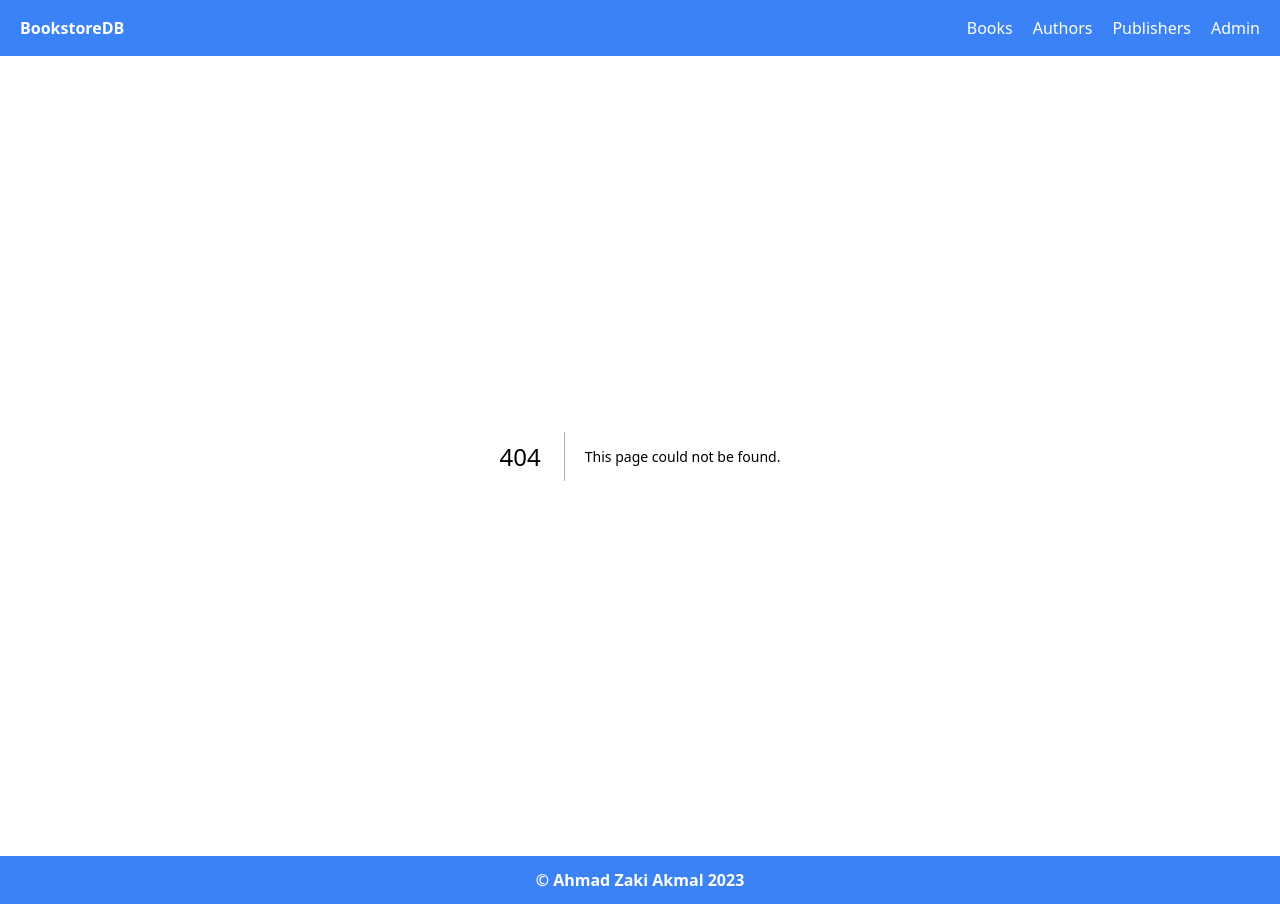
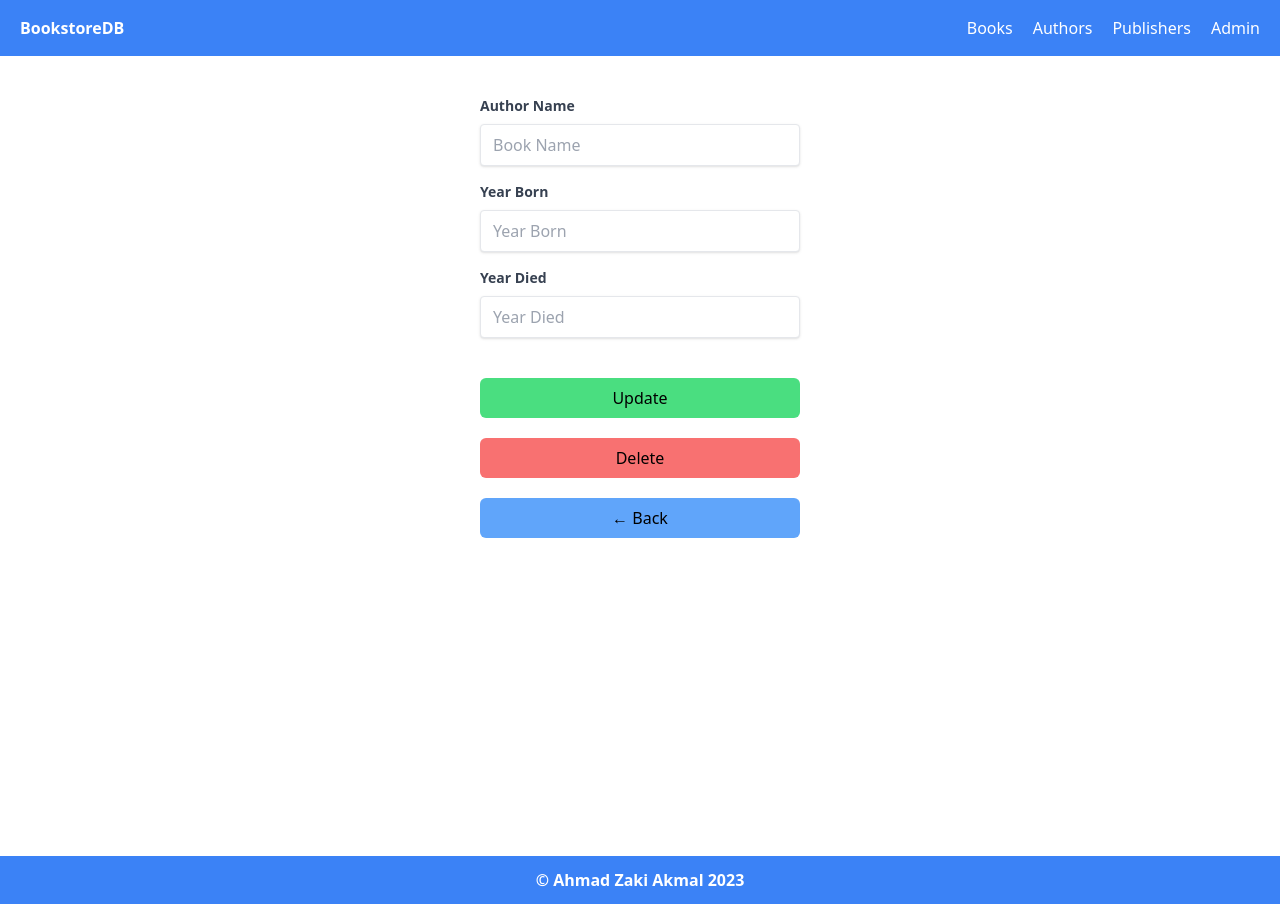
Before and after one commit to ahmadzaki2975/TBD-Frontend, a Next.js app: page /admin/authors/1 in a window 1280 px wide. Before the commit this address had no page. Built offline with nearby package versions, Linux system fonts and the light colour scheme; no server answers.

Commit message:
feat: add admin/authors and [id]

```diff
--- /dev/null
+++ b/src/pages/admin/authors/[id].jsx
@@ -0,0 +1,109 @@
+import axios from "axios";
+import { useRouter } from "next/router";
+import { useEffect, useState } from "react";
+
+export default function BookDetailsAdminPage() {
+  const router = useRouter();
+  const { id } = router.query;
+  const [author, setAuthor] = useState({
+    authorname: "",
+    authorid: "",
+    yearborn: "",
+    yeardied: "",
+  });
+  const apiUrl = process.env.NEXT_PUBLIC_API_URL;
+
+  useEffect(() => {
+    if (id) {
+      axios
+        .get(`${apiUrl}/authors/${id}`)
+        .then((res) => {
+          setAuthor(res.data[0]);
+        })
+        .catch((err) => {
+          console.log(err);
+          // alert("Error. Make sure the API is running.");
+        });
+    }
+  }, [id]);
+
+  return (
+    <main className="flex flex-col items-center min-h-screen py-10">
+      <div className="w-1/4">
+        <form>
+          <div className="">
+            <label className="block text-gray-700 text-sm font-bold mb-2">
+              Author Name
+            </label>
+            <input
+              type="text"
+              className="shadow appearance-none border rounded w-full py-2 px-3 text-gray-700"
+              placeholder="Book Name"
+              value={author.authorname}
+              onChange={(e) =>
+                setAuthor({ ...author, bookname: e.target.value })
+              }
+            />
+          </div>
+          <div className="mt-4">
+            <label className="block text-gray-700 text-sm font-bold mb-2">
+              Year Born
+            </label>
+            <input
+              type="number"
+              className="shadow appearance-none border rounded w-full py-2 px-3 text-gray-700"
+              placeholder="Year Born"
+              value={author.yearborn}
+              onChange={(e) =>
+                setAuthor({ ...author, yearborn: e.target.value })
+              }
+            />
+          </div>
+          <div className="mt-4">
+            <label className="block text-gray-700 text-sm font-bold mb-2">
+              Year Died
+            </label>
+            <input
+              type="number"
+              className="shadow appearance-none border rounded w-full py-2 px-3 text-gray-700"
+              placeholder="Year Died"
+              value={author.yeardied == null? "" : author.yeardied}
+              onChange={(e) =>
+                setAuthor({ ...author, yeardied: e.target.value })
+              }
+            />
+          </div>
+        </form>
+
+        <button
+          className="w-full bg-green-400 py-2 mt-10 cursor-pointer hover:bg-green-500 rounded-md"
+          onClick={() => {
+            axios
+              .post(`${apiUrl}/books/update/${id}`, author)
+              .then((res) => {
+                alert("Book updated successfully");
+                router.push("/admin/books");
+              })
+              .catch((err) => {
+                console.log(err);
+              });
+          }}
+        >
+          Update
+        </button>
+        <button
+          className="w-full bg-red-400 py-2 mt-5 cursor-pointer hover:bg-red-500 rounded-md"
+          onClick={() => alert("dari mana duitnya")}
+        >
+          Delete
+        </button>
+        <button
+          className="w-full bg-blue-400 py-2 mt-5 cursor-pointer hover:bg-blue-500 rounded-md"
+          onClick={() => router.push("/admin/authors")}
+        >
+          &larr; Back
+        </button>
+      </div>
+    </main>
+  );
+}
--- /dev/null
+++ b/src/pages/admin/authors/index.jsx
@@ -0,0 +1,70 @@
+import axios from "axios";
+import Link from "next/link";
+import { useEffect, useState } from "react";
+import { BsSearch } from "react-icons/bs";
+
+export default function AdminBookPage() {
+  const [authors, setAuthors] = useState([]);
+  const [searchKey, setSearchKey] = useState("");
+  const [refresh, setRefresh] = useState(false);
+  const apiUrl = process.env.NEXT_PUBLIC_API_URL;
+  useEffect(() => {
+    axios
+      .get(`${apiUrl}/authors`)
+      .then((res) => {
+        setAuthors(res.data);
+        console.log(res.data);
+      })
+      .catch((err) => {
+        console.log(err);
+        // alert("Error. Make sure the API is running.");
+      });
+  }, [refresh]);
+
+  return (
+    <main className="min-h-screen py-20">
+      <h1 className="text-center text-[20px] font-bold mb-5">Admin - Authors</h1>
+      <form
+        onSubmit={(e) => {
+          e.preventDefault();
+          if (searchKey === "") {
+            setRefresh(!refresh);
+          } else {
+            const result = authors.filter((author) =>
+              author.authorname
+                .toLowerCase()
+                .includes(searchKey.trim().toLowerCase())
+            );
+            setAuthors(result);
+          }
+        }}
+        className="flex w-fit mx-auto mb-5"
+      >
+        <input
+          type="text"
+          className="outline outline-1 rounded-l-md px-2 py-1"
+          value={searchKey}
+          onChange={(e) => setSearchKey(e.target.value)}
+        />
+        <button type="submit" className="outline outline-1 px-2 rounded-r-md">
+          <BsSearch />
+        </button>
+      </form>
+      <div className="grid grid-cols-4 gap-5 mx-[20%]">
+        {authors.map((author) => (
+          <AuthorCard key={author.authorid} author={author} />
+        ))}
+      </div>
+    </main>
+  );
+}
+
+function AuthorCard({ author }) {
+  return (
+    <Link href={`/admin/authors/${author.authorid}`}>
+      <div className="aspect-square grid place-items-center outline outline-black bg-white cursor-pointer rounded-md transition hover:drop-shadow-[0_0_5px_rgba(0,0,0,.9)]">
+        <h1 className="text-center">{author.authorname}</h1>
+      </div>
+    </Link>
+  );
+}
```
